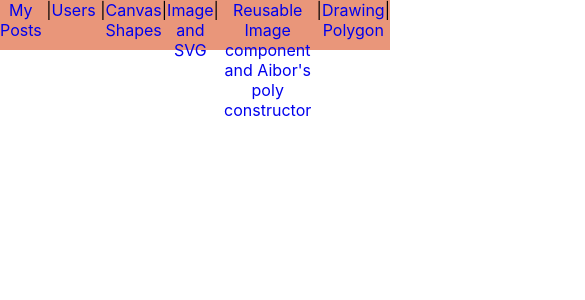
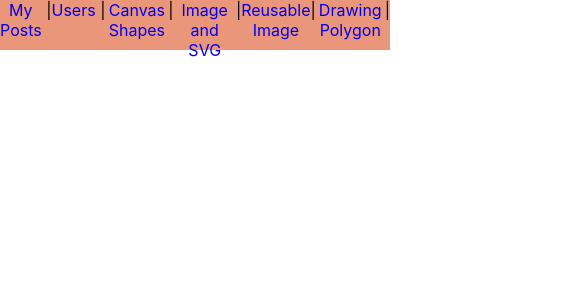
Before and after one commit to Pynbiangborlang/Table-and-Pagenation, a React (Vite) app: page /draw in a window 390 px wide. Shown: the top 300 px of the page, 585 px wide, since content can reach past the window. Built offline with nearby package versions, Linux system fonts and the light colour scheme.

Commit message:
Reusable Polygon Constructor

```diff
--- a/src/components/konva/PolygonConstructor.jsx
+++ b/src/components/konva/PolygonConstructor.jsx
@@ -1,5 +1,5 @@
 import React, { useRef, useState, useEffect } from "react";
-import { Circle, Layer, Line, Stage } from "react-konva";
+import { Circle, Layer, Line, Rect, Stage } from "react-konva";
 
 export const PolygonConstructor = () => {
   const [isDrawing, setIsDrawing] = useState(false);
@@ -10,28 +10,24 @@ export const PolygonConstructor = () => {
   const [isComplete, setIsComplete] = useState(false);
   const circleRef = useRef(null);
 
-  useEffect(() => {
-    console.log("circle ref");
-    console.log(circleRef.current);
-  }, []);
-
   const handleClick = (e) => {
-    let pos = e.target.getStage().getPointerPosition();
+    if (!isComplete) {
+      console.log(e);
+      let pos = e.evt;
+      console.log("nga dei u click function");
       if (!isDrawing) {
+        setIsComplete(false);
         setIsDrawing(true);
-      setCircle({ x: pos.x, y: pos.y, radius: 10 });
-      setPoints([pos.x, pos.y]);
+        setCircle({ x: pos.offsetX, y: pos.offsetY, radius: 10 });
+        setPoints([pos.offsetX, pos.offsetY]);
         return;
       }
-    let x = circleRef.current.attrs.x;
-    let y = circleRef.current.attrs.y;
-    let r = circleRef.current.attrs.r;
 
-    console.log("outside close");
       console.log(points);
 
-    setPoints([...points, pos.x, pos.y]);
+      setPoints([...points, pos.offsetX, pos.offsetY]);
       setMouseDrag(false);
+    }
   };
 
   //when mouse drags show line
@@ -41,13 +37,13 @@ export const PolygonConstructor = () => {
     }
 
     setMouseDrag(true);
-    let pos = e.target.getStage().getPointerPosition();
+    let pos = e.evt;
 
     setnextPoint([
       points[points.length - 2],
       points[points.length - 1],
-      pos.x,
-      pos.y,
+      pos.offsetX,
+      pos.offsetY,
     ]);
   };
 
@@ -57,19 +53,22 @@ export const PolygonConstructor = () => {
     setIsDrawing(false);
     setMouseDrag(false);
     setIsComplete(true);
+    console.log("******** Polygon Points**********\n");
+    console.log(JSON.stringify(points));
   };
   return (
-    <Stage
-      width={1000}
-      height={1000}
+    <>
+      <Rect
+        x={0}
+        y={0}
+        width={window.innerWidth}
+        height={window.innerHeight}
         onClick={handleClick}
         onMouseMove={handleMove}
-    >
-      <Layer>
+      />
       <Line
         opacity={1}
         points={points}
-          fill="red"
         stroke="#df4b26"
         strokeWidth={2}
         tension={0}
@@ -78,7 +77,7 @@ export const PolygonConstructor = () => {
         closed={isComplete}
       />
 
-        {!isComplete && (
+      {points[0] && !isComplete && (
         <Circle
           ref={circleRef}
           x={circle.x}
@@ -86,6 +85,8 @@ export const PolygonConstructor = () => {
           radius={circle.radius}
           stroke="black"
           onClick={handleClose}
+          onMouseOver={(e) => e.target.setFill("green")}
+          onMouseOut={(e) => e.target.setFill("transparent")}
         />
       )}
 
@@ -100,7 +101,6 @@ export const PolygonConstructor = () => {
           lineJoin="round"
         />
       )}
-      </Layer>
-    </Stage>
+    </>
   );
 };
--- a/src/main.jsx
+++ b/src/main.jsx
@@ -10,6 +10,7 @@ import { BrowserRouter, Routes, Route, Link } from "react-router-dom";
 import ImageAndSvg from "./components/konva/ImageAndSvg";
 import { Canvas } from "./screens/canvas";
 import { PolygonConstructor } from "./components/konva/PolygonConstructor";
+import { Draw } from "./screens/draw/Draw";
 
 // @ts-ignore
 ReactDOM.createRoot(document.getElementById("root")).render(
@@ -20,10 +21,8 @@ ReactDOM.createRoot(document.getElementById("root")).render(
         <Link to="/users">Users</Link>&nbsp;|
         <Link to="/canvasshapes">Canvas Shapes</Link>|
         <Link to="/imageandsvg">Image and SVG</Link>|
-        <Link to="/img">
-          Reusable Image component and Aibor's poly constructor
-        </Link>
-        |<Link to="/draw">Drawing Polygon</Link>|
+        <Link to="/img">Reusable Image</Link>|
+        <Link to="/draw">Drawing Polygon</Link>|
       </div>
       <br></br>
       <Routes>
@@ -32,7 +31,7 @@ ReactDOM.createRoot(document.getElementById("root")).render(
         <Route path="/canvasshapes" element={<App />} />
         <Route path="/imageandsvg" element={<ImageAndSvg />} />
         <Route path="/img" element={<Canvas />} />
-        <Route path="/draw" element={<PolygonConstructor />} />
+        <Route path="/draw" element={<Draw />} />
       </Routes>
     </BrowserRouter>
   </>
--- a/src/screens/Canvas.jsx
+++ b/src/screens/Canvas.jsx
@@ -2,25 +2,17 @@ import React, { useState } from "react";
 import { ConvertImage } from "../components/konva/ConvertImage";
 import { Stage, Layer } from "react-konva";
 import dog from "../assets/dog.png";
-import PolygonConstructor from "../components/konva/PolygonConstructor2.0";
 
 export const Canvas = () => {
   return (
     <Stage width={1000} height={1000}>
       <Layer>
-        {/* <ConvertImage
+        <ConvertImage
           x={0}
           y={0}
           w={200}
           h={200}
           src="https://s3-us-west-2.amazonaws.com/s.cdpn.io/106114/tiger.svg"
-        /> */}
-        <PolygonConstructor
-          // construct only line, not polygon
-          lineOnly={true}
-          onComplete={(points) => {
-            console.log("*** POLYGON POINTS *****", points);
-          }}
         />
       </Layer>
     </Stage>
--- /dev/null
+++ b/src/screens/draw/Draw.jsx
@@ -0,0 +1,32 @@
+import React from "react";
+import { Stage, Layer } from "react-konva";
+import PolygonConstructor1 from "../../components/konva/PolygonConstructor2.0";
+import { PolygonConstructor } from "../../components/konva/PolygonConstructor";
+
+export const Draw = () => {
+  return (
+    <Stage width={window.innerWidth} height={window.innerHeight}>
+      <Layer>
+        {/* <PolygonConstructor1
+          // construct only line, not polygon
+          lineOnly={true}
+          scale={1}
+          onComplete={(points) => {
+            console.log("*** POLYGON POINTS *****", points);
+          }}
+        /> */}
+        <PolygonConstructor />
+      </Layer>
+    </Stage>
+  );
+};
+{
+  /* <PolygonConstructor1
+          // construct only line, not polygon
+          lineOnly={true}
+          scale={1}
+          onComplete={(points) => {
+            console.log("*** POLYGON POINTS *****", points);
+          }}
+        /> */
+}
```
Lines whose indentation alone changed are shown as unchanged.
